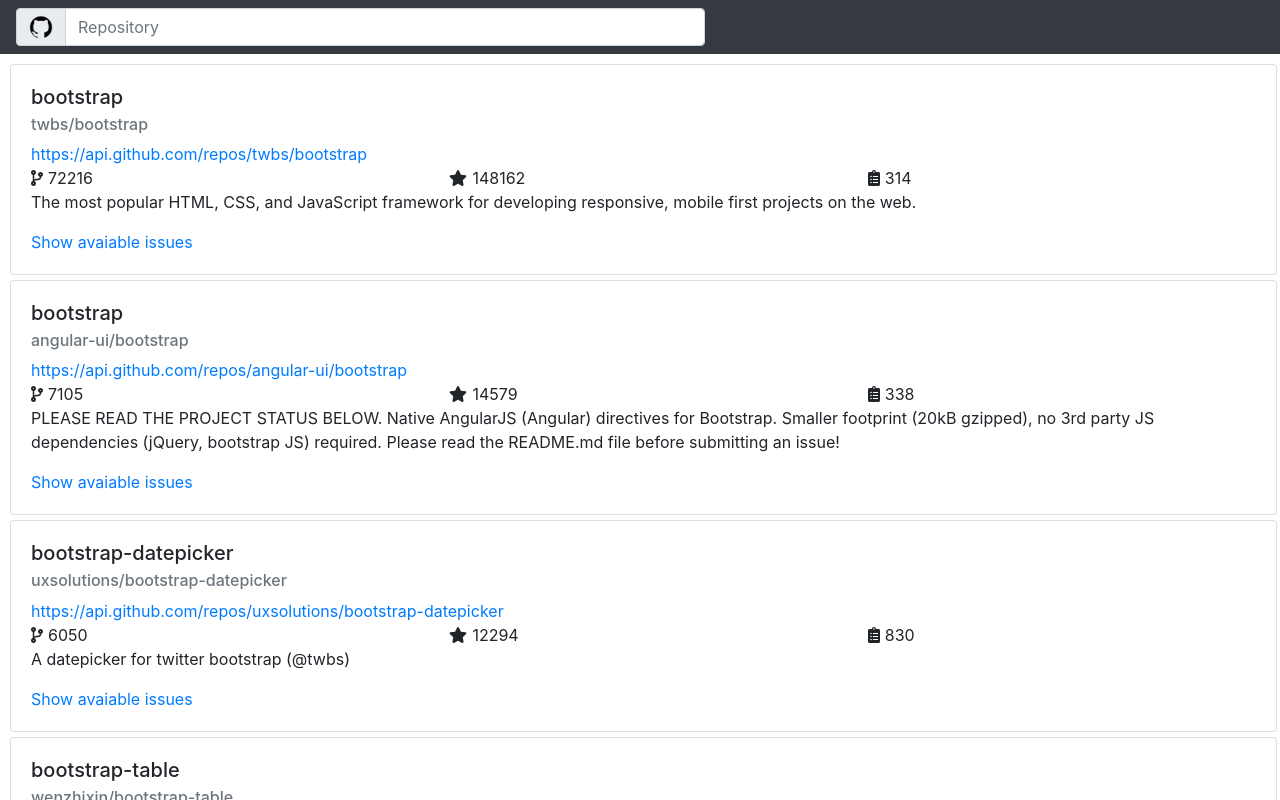
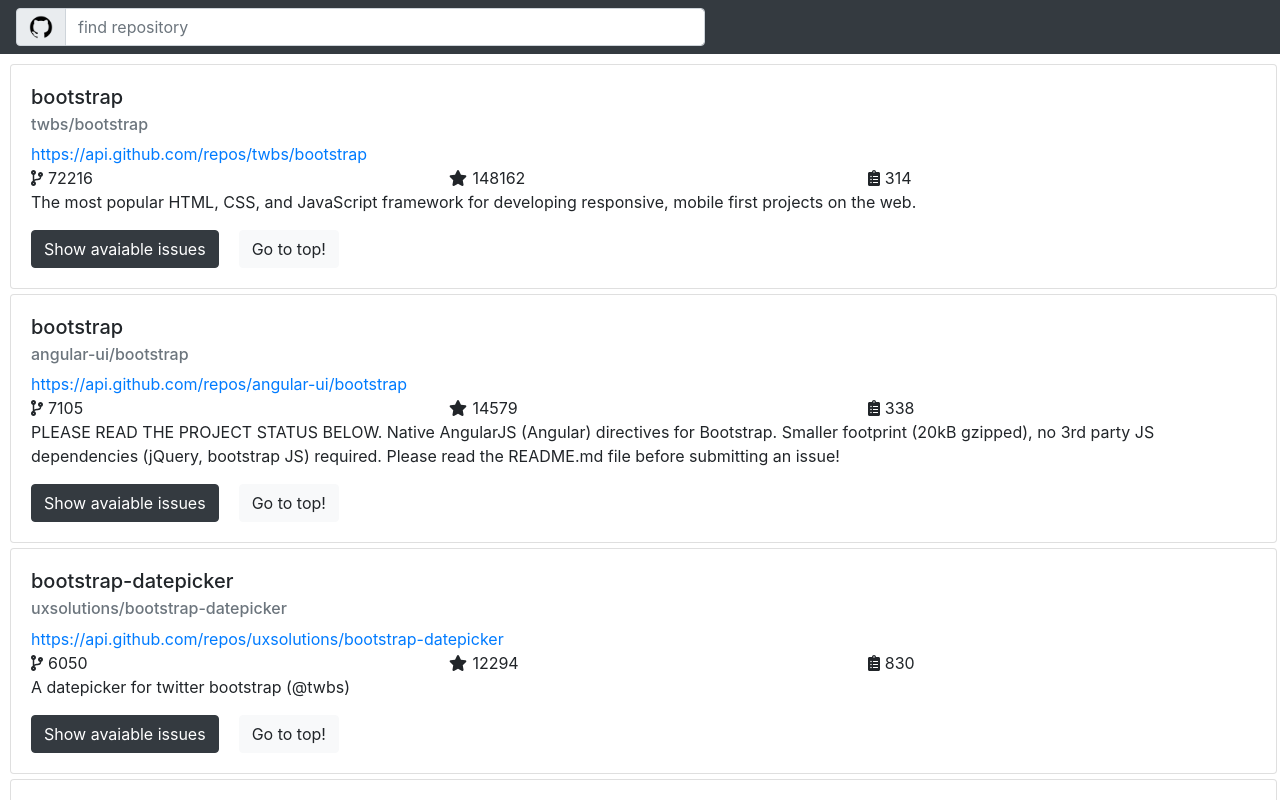
Before and after one commit to venlev/git-search, an Angular app: page / in a window 1280 px wide. Shown: the top 800 px of the page. Built offline with nearby package versions, Linux system fonts and the light colour scheme.

Commit message:
Modifications in the UI

```diff
--- a/src/app/card/card.component.html
+++ b/src/app/card/card.component.html
@@ -10,6 +10,7 @@
       </div>
 
       <p class="card-text">{{data['description']}}</p>
-      <a href="#" class="card-link">Show avaiable issues</a>
+      <a href="#" class="card-link btn btn-dark">Show avaiable issues</a>
+      <a href="#" class="card-link btn btn-light">Go to top!</a>
     </div>
 </div>
--- a/src/app/search-menu/search-menu.component.html
+++ b/src/app/search-menu/search-menu.component.html
@@ -4,7 +4,7 @@
         <div class="input-group-prepend">
           <span class="input-group-text" id="basic-addon1"><img src="../../assets/gitlogo.png" class="smicon" alt=""></span>
         </div>
-        <input type="text" class="form-control repo-search" placeholder="Repository" aria-label="repository" aria-describedby="github-repo">
+        <input type="text" class="form-control repo-search" placeholder="find repository" aria-label="repository" aria-describedby="github-repo">
       </div>
     </form>
   </nav>
--- a/src/styles.css
+++ b/src/styles.css
@@ -2,6 +2,7 @@
     margin: 0px;
     padding: 0px;
     overflow-x: hidden;
+    user-select: none;
 }
 .main-container{
     width: 100%;
```
